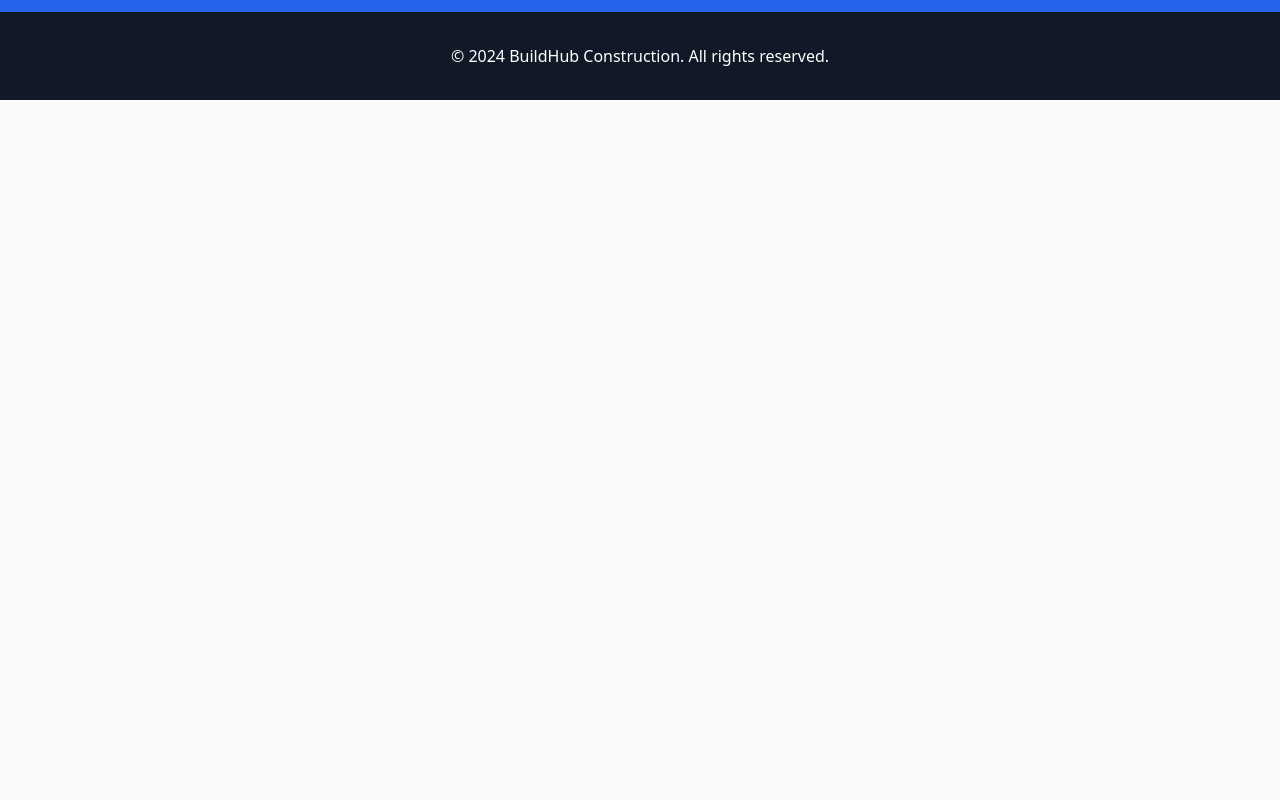
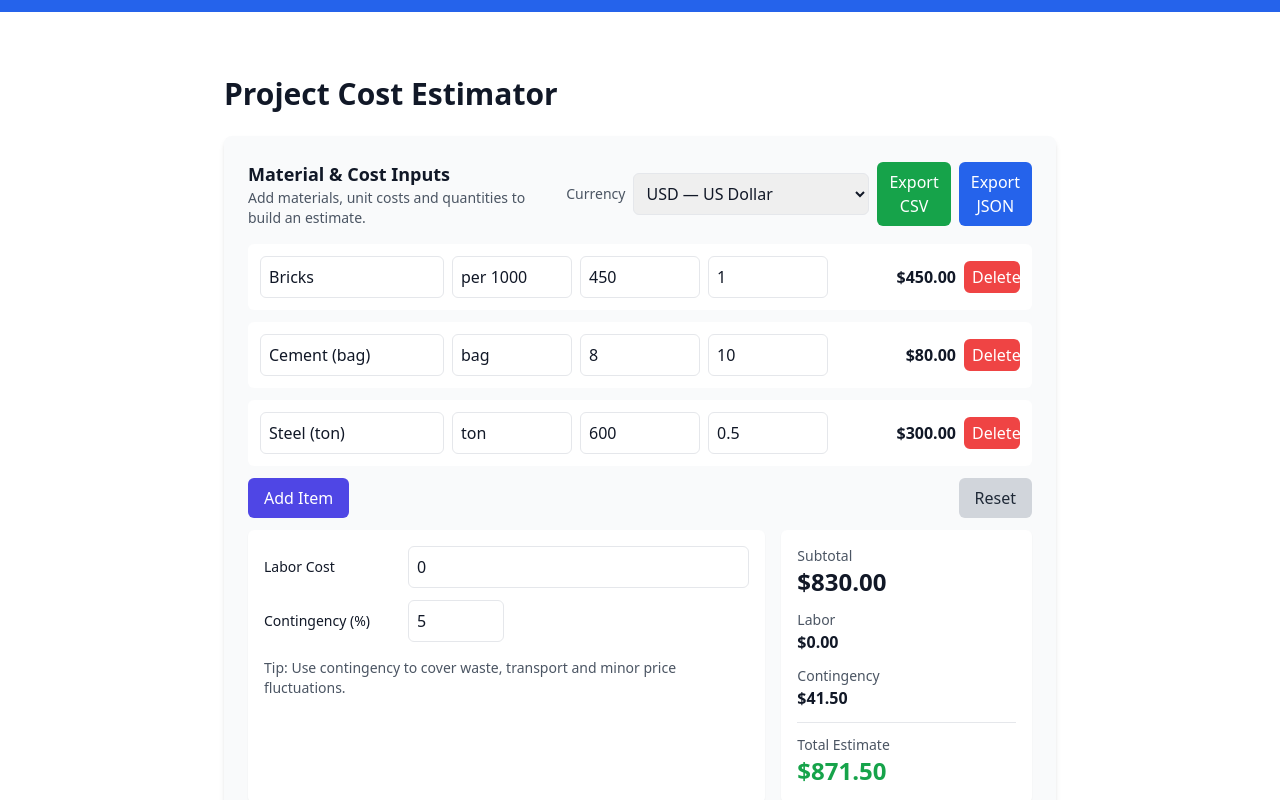
Before and after one commit to byeregowda7-tech/construction-app, a React (Vite) app: page / in a window 1280 px wide. Shown: the part 1840-2640 px from the top of the page. Before the commit the page ends 1940 px from the top, so only its background shows below. Built offline with nearby package versions, Linux system fonts and the light colour scheme.

Commit message:
change app name

```diff
--- a/src/App.jsx
+++ b/src/App.jsx
@@ -1,14 +1,23 @@
-import React from 'react';
+import React, { useState, useEffect } from 'react';
 import FloatingSocialMedia from './components/FloatingSocialMedia';
+import Estimator from './components/Estimator';
 import { Building2, Hammer, Home, Users, Award, Briefcase } from 'lucide-react';
 
 function App() {
+  const [theme, setTheme] = useState(() => {
+    try { return localStorage.getItem('theme') || 'light'; } catch (e) { return 'light'; }
+  });
+
+  useEffect(() => {
+    try { localStorage.setItem('theme', theme); } catch (e) {}
+  }, [theme]);
+
   return (
-    <div className="min-h-screen bg-gradient-to-b from-blue-50 to-white">
+    <div className={theme === 'dark' ? 'min-h-screen bg-gray-900 text-white' : 'min-h-screen bg-gradient-to-b from-blue-50 to-white text-gray-900'}>
       {/* Floating Social Media Component */}
       <FloatingSocialMedia
         position="bottom-right"
-        theme="dark"
+        theme={theme}
         showLabels={true}
         expandOnHover={true}
         social={{
@@ -41,17 +50,35 @@ function App() {
           <div className="flex justify-between items-center">
             <div className="flex items-center gap-2">
               <Building2 className="text-blue-600" size={32} />
-              <span className="text-2xl font-bold text-gray-900">BuildHub</span>
+              <button
+                onClick={() => window.location.reload()}
+                className="text-2xl font-bold text-gray-900 bg-transparent border-0 p-0 m-0 cursor-pointer focus:outline-none"
+                aria-label="Reload page"
+                title="Reload page"
+              >
+                Ganapathi Constructions
+              </button>
             </div>
             <div className="hidden md:flex gap-8">
               <a href="#services" className="text-gray-600 hover:text-blue-600 transition">Services</a>
               <a href="#projects" className="text-gray-600 hover:text-blue-600 transition">Projects</a>
               <a href="#about" className="text-gray-600 hover:text-blue-600 transition">About</a>
               <a href="#contact" className="text-gray-600 hover:text-blue-600 transition">Contact</a>
+              <a href="#estimator" className="text-gray-600 hover:text-blue-600 transition">Estimator</a>
             </div>
-            <button className="bg-blue-600 text-white px-6 py-2 rounded-lg hover:bg-blue-700 transition">
-              Get Quote
-            </button>
+            <div className="flex items-center gap-3">
+              <button
+                onClick={() => setTheme(theme === 'dark' ? 'light' : 'dark')}
+                className="bg-gray-200 text-gray-800 px-3 py-2 rounded-md"
+                aria-label="Toggle theme"
+                title="Toggle light/dark theme"
+              >
+                {theme === 'dark' ? '🌞 Light' : '🌙 Dark'}
+              </button>
+              <button className="bg-blue-600 text-white px-6 py-2 rounded-lg hover:bg-blue-700 transition">
+                Get Quote
+              </button>
+            </div>
           </div>
         </div>
       </nav>
@@ -159,10 +186,18 @@ function App() {
         </div>
       </section>
 
+      {/* Estimator Section */}
+      <section id="estimator" className="py-16 bg-white">
+        <div className="max-w-4xl mx-auto px-4 sm:px-6 lg:px-8">
+          <h2 className="text-3xl font-bold text-gray-900 mb-6">Project Cost Estimator</h2>
+          <Estimator />
+        </div>
+      </section>
+
       {/* Footer */}
       <footer className="bg-gray-900 text-white py-8">
         <div className="max-w-7xl mx-auto px-4 sm:px-6 lg:px-8 text-center">
-          <p>&copy; 2024 BuildHub Construction. All rights reserved.</p>
+          <p>&copy; 2024 Ganapathi Constructions. All rights reserved.</p>
         </div>
       </footer>
     </div>
--- /dev/null
+++ b/src/components/Estimator.jsx
@@ -0,0 +1,175 @@
+import React, { useState } from 'react';
+
+const CURRENCIES = [
+  { code: 'USD', label: 'US Dollar' },
+  { code: 'EUR', label: 'Euro' },
+  { code: 'GBP', label: 'British Pound' },
+  { code: 'INR', label: 'Indian Rupee' },
+  { code: 'AED', label: 'UAE Dirham' },
+  { code: 'AUD', label: 'Australian Dollar' },
+  { code: 'CAD', label: 'Canadian Dollar' },
+  { code: 'ZAR', label: 'South African Rand' },
+  { code: 'NGN', label: 'Nigerian Naira' },
+];
+
+export default function Estimator() {
+  const [items, setItems] = useState([
+    { id: 1, name: 'Bricks', unit: 'per 1000', cost: 450, qty: 1 },
+    { id: 2, name: 'Cement (bag)', unit: 'bag', cost: 8, qty: 10 },
+    { id: 3, name: 'Steel (ton)', unit: 'ton', cost: 600, qty: 0.5 },
+  ]);
+  const [labor, setLabor] = useState(0);
+  const [contingency, setContingency] = useState(5); // percent
+  const [currency, setCurrency] = useState('USD');
+
+  const addItem = () => {
+    const id = Date.now();
+    setItems([...items, { id, name: '', unit: 'unit', cost: 0, qty: 0 }]);
+  };
+
+  const updateItem = (id, key, value) => {
+    setItems(items.map(it => (it.id === id ? { ...it, [key]: value } : it)));
+  };
+
+  const removeItem = (id) => {
+    setItems(items.filter(it => it.id !== id));
+  };
+
+  const subtotal = items.reduce((s, it) => s + Number(it.cost || 0) * Number(it.qty || 0), 0);
+  const laborTotal = Number(labor || 0);
+  const contingencyTotal = ((subtotal + laborTotal) * Number(contingency || 0)) / 100;
+  const total = subtotal + laborTotal + contingencyTotal;
+
+  const formatter = (value) => {
+    try {
+      return new Intl.NumberFormat(undefined, { style: 'currency', currency }).format(value);
+    } catch (e) {
+      return `${value.toFixed(2)} ${currency}`;
+    }
+  };
+
+  const exportCSV = () => {
+    const header = ['Name', 'Unit', 'Unit Cost', 'Quantity', 'Subtotal'];
+    const rows = items.map(it => [it.name || '-', it.unit, `${it.cost}`, `${it.qty}`, (it.cost * it.qty).toFixed(2)]);
+    const csv = [header, ...rows].map(r => r.join(',')).join('\n');
+    const blob = new Blob([csv], { type: 'text/csv;charset=utf-8;' });
+    const url = URL.createObjectURL(blob);
+    const a = document.createElement('a');
+    a.href = url;
+    a.download = `estimate_${currency.toLowerCase()}.csv`;
+    a.click();
+    URL.revokeObjectURL(url);
+  };
+
+  const exportJSON = () => {
+    const payload = { items, labor: laborTotal, contingency, subtotal, total, currency };
+    const blob = new Blob([JSON.stringify(payload, null, 2)], { type: 'application/json' });
+    const url = URL.createObjectURL(blob);
+    const a = document.createElement('a');
+    a.href = url;
+    a.download = `estimate_${currency.toLowerCase()}.json`;
+    a.click();
+    URL.revokeObjectURL(url);
+  };
+
+  const reset = () => {
+    setItems([]);
+    setLabor(0);
+    setContingency(5);
+  };
+
+  return (
+    <div className="bg-gray-50 p-6 rounded-lg shadow-md">
+      <div className="flex flex-col md:flex-row justify-between items-start md:items-center mb-4 gap-4">
+        <div>
+          <h3 className="text-lg font-semibold">Material & Cost Inputs</h3>
+          <p className="text-sm text-gray-600">Add materials, unit costs and quantities to build an estimate.</p>
+        </div>
+        <div className="flex gap-2 items-center">
+          <label className="text-sm text-gray-600">Currency</label>
+          <select value={currency} onChange={(e) => setCurrency(e.target.value)} className="border rounded-md p-2">
+            {CURRENCIES.map(c => (
+              <option key={c.code} value={c.code}>{c.code} — {c.label}</option>
+            ))}
+          </select>
+          <button onClick={exportCSV} className="bg-green-600 text-white px-3 py-2 rounded-md">Export CSV</button>
+          <button onClick={exportJSON} className="bg-blue-600 text-white px-3 py-2 rounded-md">Export JSON</button>
+        </div>
+      </div>
+
+      <div className="space-y-3">
+        {items.map((it) => (
+          <div key={it.id} className="grid grid-cols-12 gap-2 items-center bg-white p-3 rounded-md">
+            <input
+              className="col-span-3 border p-2 rounded-md"
+              placeholder="Item name"
+              value={it.name}
+              onChange={(e) => updateItem(it.id, 'name', e.target.value)}
+            />
+            <input
+              className="col-span-2 border p-2 rounded-md"
+              placeholder="Unit"
+              value={it.unit}
+              onChange={(e) => updateItem(it.id, 'unit', e.target.value)}
+            />
+            <input
+              type="number"
+              step="0.01"
+              className="col-span-2 border p-2 rounded-md"
+              placeholder="Unit cost"
+              value={it.cost}
+              onChange={(e) => updateItem(it.id, 'cost', Number(e.target.value) || 0)}
+            />
+            <input
+              type="number"
+              step="0.01"
+              className="col-span-2 border p-2 rounded-md"
+              placeholder="Quantity"
+              value={it.qty}
+              onChange={(e) => updateItem(it.id, 'qty', Number(e.target.value) || 0)}
+            />
+            <div className="col-span-2 text-right font-semibold">{formatter(it.cost * it.qty)}</div>
+            <button onClick={() => removeItem(it.id)} className="col-span-1 bg-red-500 text-white rounded-md px-2 py-1">Delete</button>
+          </div>
+        ))}
+
+        <div className="flex justify-between">
+          <button onClick={addItem} className="bg-indigo-600 text-white px-4 py-2 rounded-md">Add Item</button>
+          <button onClick={reset} className="bg-gray-300 text-gray-800 px-4 py-2 rounded-md">Reset</button>
+        </div>
+
+        <div className="grid grid-cols-1 md:grid-cols-3 gap-4">
+          <div className="md:col-span-2 bg-white p-4 rounded-md shadow-sm">
+            <div className="flex items-center gap-4">
+              <label className="w-32 text-sm">Labor Cost</label>
+              <input type="number" className="border p-2 rounded-md flex-1" value={labor} onChange={(e) => setLabor(Number(e.target.value) || 0)} />
+            </div>
+            <div className="flex items-center gap-4 mt-3">
+              <label className="w-32 text-sm">Contingency (%)</label>
+              <input type="number" className="border p-2 rounded-md w-24" value={contingency} onChange={(e) => setContingency(Number(e.target.value) || 0)} />
+            </div>
+            <div className="mt-4 text-sm text-gray-600">Tip: Use contingency to cover waste, transport and minor price fluctuations.</div>
+          </div>
+
+          <div className="bg-white p-4 rounded-md shadow-sm">
+            <div className="text-sm text-gray-600">Subtotal</div>
+            <div className="text-2xl font-bold text-gray-900">{formatter(subtotal)}</div>
+
+            <div className="text-sm text-gray-600 mt-3">Labor</div>
+            <div className="font-semibold">{formatter(laborTotal)}</div>
+
+            <div className="text-sm text-gray-600 mt-3">Contingency</div>
+            <div className="font-semibold">{formatter(contingencyTotal)}</div>
+
+            <div className="border-t mt-3 pt-3">
+              <div className="text-sm text-gray-600">Total Estimate</div>
+              <div className="text-2xl font-bold text-green-600">{formatter(total)}</div>
+            </div>
+
+          </div>
+        </div>
+
+      </div>
+    </div>
+  );
+}
```
Also changed, not shown: 1 other file (tests, documents, lock files or other folders).
